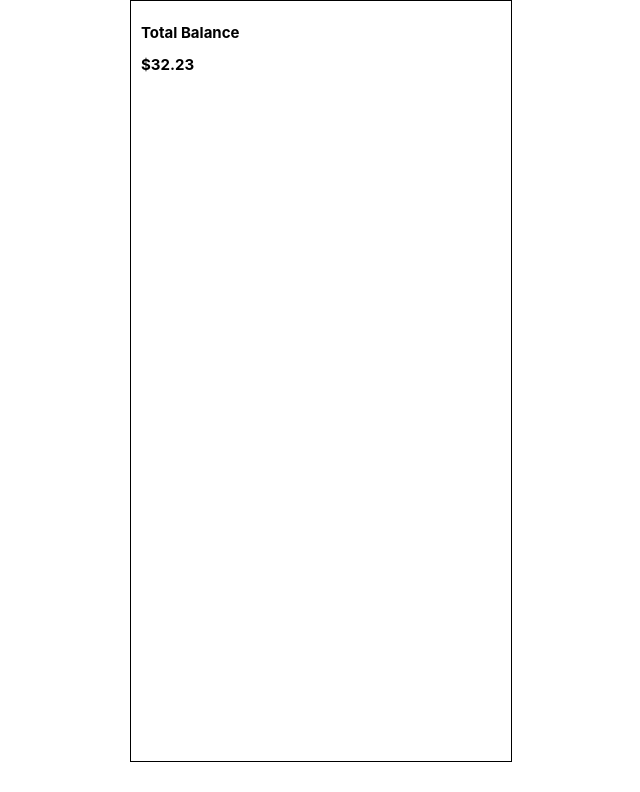
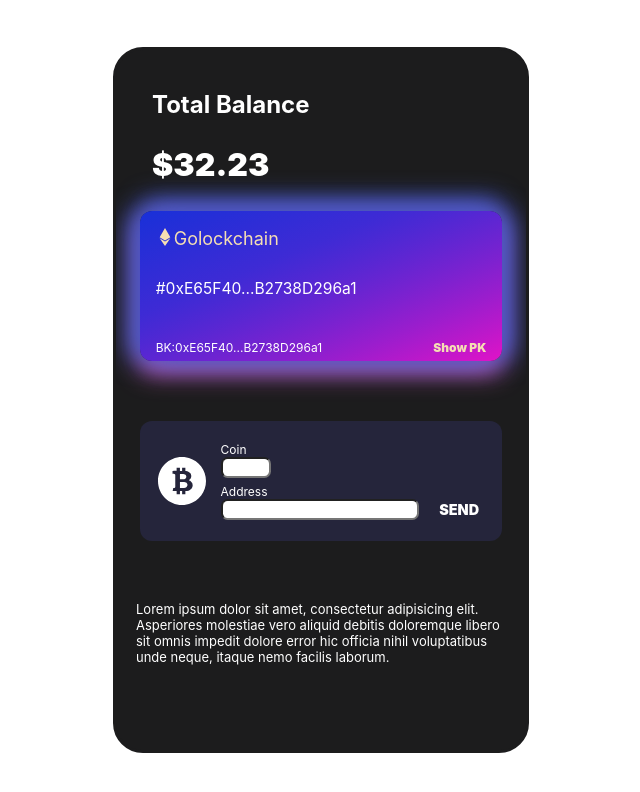
Before and after one commit to gyu-young-park/golockchain, a React (Vite) app in the folder frontend/wallet-app/: page / in a window 1280 px wide. Shown: the top 792 px of the page, without its empty margins (319-959 px from the left). Built offline with nearby package versions, Linux system fonts and the light colour scheme; no server answers.

Commit message:
feat: golockhcain wallet design and implemented

```diff
--- a/frontend/wallet-app/package.json
+++ b/frontend/wallet-app/package.json
@@ -9,7 +9,8 @@
   },
   "dependencies": {
     "react": "^17.0.2",
-    "react-dom": "^17.0.2"
+    "react-dom": "^17.0.2",
+    "react-icons": "^4.3.1"
   },
   "devDependencies": {
     "@types/react": "^17.0.33",
--- a/frontend/wallet-app/src/App.tsx
+++ b/frontend/wallet-app/src/App.tsx
@@ -1,5 +1,7 @@
 import { useEffect, useState } from 'react'
 import WalletBalance from './components/WalletBalance/WalletBalance'
+import WalletCard from './components/WalletCard/WalletCard'
+import WalletSend from './components/WalletSend/WalletSend'
 import './index.css'
 
 function App() {
@@ -21,6 +23,11 @@ function App() {
   return (
     <div className="container">
       <WalletBalance/>
+      <WalletCard/>
+      <WalletSend/>
+      <div style={{color:'white', fontSize:'1.3em'}}>
+        Lorem ipsum dolor sit amet, consectetur adipisicing elit. Asperiores molestiae vero aliquid debitis doloremque libero sit omnis impedit dolore error hic officia nihil voluptatibus unde neque, itaque nemo facilis laborum.
+      </div>
     </div>
   )
 }
--- a/frontend/wallet-app/src/components/WalletBalance/WalletBalance.tsx
+++ b/frontend/wallet-app/src/components/WalletBalance/WalletBalance.tsx
@@ -4,8 +4,8 @@ import './index.css'
 const WalletBalance = () => {
     return(
         <div className="wallet-balance-container">
-            <h2>Total Balance</h2>
-            <h2>$32.23</h2>
+            <h2 className="wallet-balance-title">Total Balance</h2>
+            <h2 className="wallet-balance-digit">$32.23</h2>
         </div>
     )
 }
--- a/frontend/wallet-app/src/components/WalletBalance/index.css
+++ b/frontend/wallet-app/src/components/WalletBalance/index.css
@@ -1,3 +1,10 @@
 .wallet-balance-container{
+    font-size: 1rem;
+    color: white;
+    padding-left: 1em;
+}
 
+.wallet-balance-digit{
+    font-size: 2rem;
+    font-weight: 900;
 }
--- /dev/null
+++ b/frontend/wallet-app/src/components/WalletCard/WalletCard.tsx
@@ -0,0 +1,25 @@
+import React from "react";
+import './index.css'
+import {FaEthereum} from "react-icons/fa"
+
+const WalletCard = () => {
+    return (
+        <div className="wallet-card-container">
+            <div className="wallet-card-content-container">
+                <div className="wallet-card-content-logo">
+                    <p><FaEthereum/></p>
+                    <p>Golockchain</p>
+                </div>
+                <div className="wallet-card-content-address-container">
+                    <p>#0xE65F40...B2738D296a1</p>
+                    <div className="wallet-card-content-bk-pk-container">
+                        <div>BK:0xE65F40...B2738D296a1</div>
+                        <div className="wallet-card-content-btn-show-pk">Show PK</div>
+                    </div>
+                </div>
+            </div>
+        </div>
+    )
+}
+
+export default WalletCard
--- /dev/null
+++ b/frontend/wallet-app/src/components/WalletCard/index.css
@@ -0,0 +1,51 @@
+.wallet-card-container{
+    background: linear-gradient(to bottom right, #1930D8, 65%, #E013C7);
+    border-radius: 1em;
+    width: 98%;
+    height: 150px;
+    margin: auto;
+    padding:1rem;
+    box-sizing: border-box;
+    color: white;
+    font-size: 1.2em;
+    box-shadow: 1em 0em 2em #4957c2, -1em 0em 2em #4957c2, 0em 1em 2em #d661c9, 0em -1em 2em #4957c2;
+}
+
+.wallet-card-content-container{
+    height: 100%;
+}
+
+.wallet-card-content-logo{
+    height: 20%;
+    display: flex;
+    flex-direction: row;
+    align-items: center;
+}
+
+.wallet-card-content-logo > p {
+    font-size: 1.5em;
+    color: wheat;
+}
+
+.wallet-card-content-address-container{
+    height: 100%;
+    display: flex;
+    flex-direction: column;
+    justify-content: space-around;
+}
+
+.wallet-card-content-address-container > p {
+    font-size: 1.3em;
+}
+
+.wallet-card-content-bk-pk-container{
+    display: flex;
+    justify-content: space-between;
+}
+
+.wallet-card-content-btn-show-pk{
+    color: wheat;
+    cursor: pointer;
+    font-weight: 900;
+    font-size: 1em;
+}
--- /dev/null
+++ b/frontend/wallet-app/src/components/WalletSend/WalletSend.tsx
@@ -0,0 +1,28 @@
+import React from "react";
+import './index.css'
+import {SiBitcoinsv} from "react-icons/si"
+
+const WalletSend = () => {
+    return (
+        <div className="wallet-send-container">
+            <div className="wallet-send-logo-container">
+                <SiBitcoinsv/>
+            </div>
+            <div className="wallet-send-content-container">
+                <div>Coin</div>
+                <div className="wallet-send-content-coin-input-container">
+                    <input type="text"/>
+                </div>
+                <div>Address</div>
+                <div className="wallet-send-content-address-input-container">
+                    <input type="text"/>
+                </div>
+            </div>
+            <div className="wallet-send-btn">
+                <div>SEND</div>
+            </div>
+        </div>
+    )
+}
+
+export default WalletSend
--- /dev/null
+++ b/frontend/wallet-app/src/components/WalletSend/index.css
@@ -0,0 +1,63 @@
+.wallet-send-container{
+    margin: 5em auto;
+    background: #25253b;
+    border-radius: 1em;
+    width: 98%;
+    height: 120px;
+    padding:1rem;
+    box-sizing: border-box;
+    color: white;
+    font-size: 1.2em;
+    display: flex;
+    flex-direction: row;
+}
+
+.wallet-send-logo-container{
+    display: flex;
+    justify-content: center;
+    align-items: center;
+    flex: 1;
+    font-size: 4em;
+}
+
+.wallet-send-content-container{
+    display: flex;
+    width: 100%;
+    flex-direction: column;
+    justify-content: center;
+    margin-left: 1em;
+    flex: 4;
+}
+
+.wallet-send-content-coin-input-container{
+    margin-bottom: 0.5em;
+}
+
+.wallet-send-content-address-input-container > input {
+    background-color: #ffffff;
+    outline: none;
+    width: 90%;
+    border-radius: 0.5em;
+}
+
+.wallet-send-content-coin-input-container > input {
+    background-color: #ffffff;
+    outline: none;
+    border-radius: 0.5em;
+    width: 20%;
+}
+
+
+.wallet-send-btn{
+    display: flex;
+    flex: 1;
+    justify-content: center;
+    align-items: flex-end;
+    cursor: pointer;
+}
+
+.wallet-send-btn > div {
+    padding: 0.5em;
+    font-size: 1.2em;
+    font-weight: 900;
+}
--- a/frontend/wallet-app/src/index.css
+++ b/frontend/wallet-app/src/index.css
@@ -1,5 +1,11 @@
+html {
+  overflow: hidden;
+  height: 100%;
+}
+
 body {
-  width: 100vw;
+  overflow: hidden;
+  height: 100%;
   display: flex;
   justify-content: center;
   align-items: center;
@@ -11,6 +17,7 @@ body {
   -webkit-font-smoothing: antialiased;
   -moz-osx-font-smoothing: grayscale;
   font-size: 10px;
+  box-sizing: border-box;
 }
 
 code {
@@ -19,9 +26,22 @@ code {
 }
 
 .container{
-  padding: 1em;
-  width: 36em;
-  height: 74em;
-  border: 1px solid black ;
+  width: 37em;
+  height: 66em;
+  padding: 2em;
+  border: 3px solid #1C1C1D;
+  border-radius: 3em;
+  background-color: #1C1C1D;
+  overflow: hidden;
+}
 
+
+@media only screen and (max-width: 550px) {
+  .container{
+    background-color: #1C1C1D;
+    overflow: hidden;
+    width: 100vw;
+    height: 100vh;
+    border: 3px solid #1C1C1D;
+  }
 }
```
Also changed, not shown: 1 other file (tests, documents, lock files or other folders).
